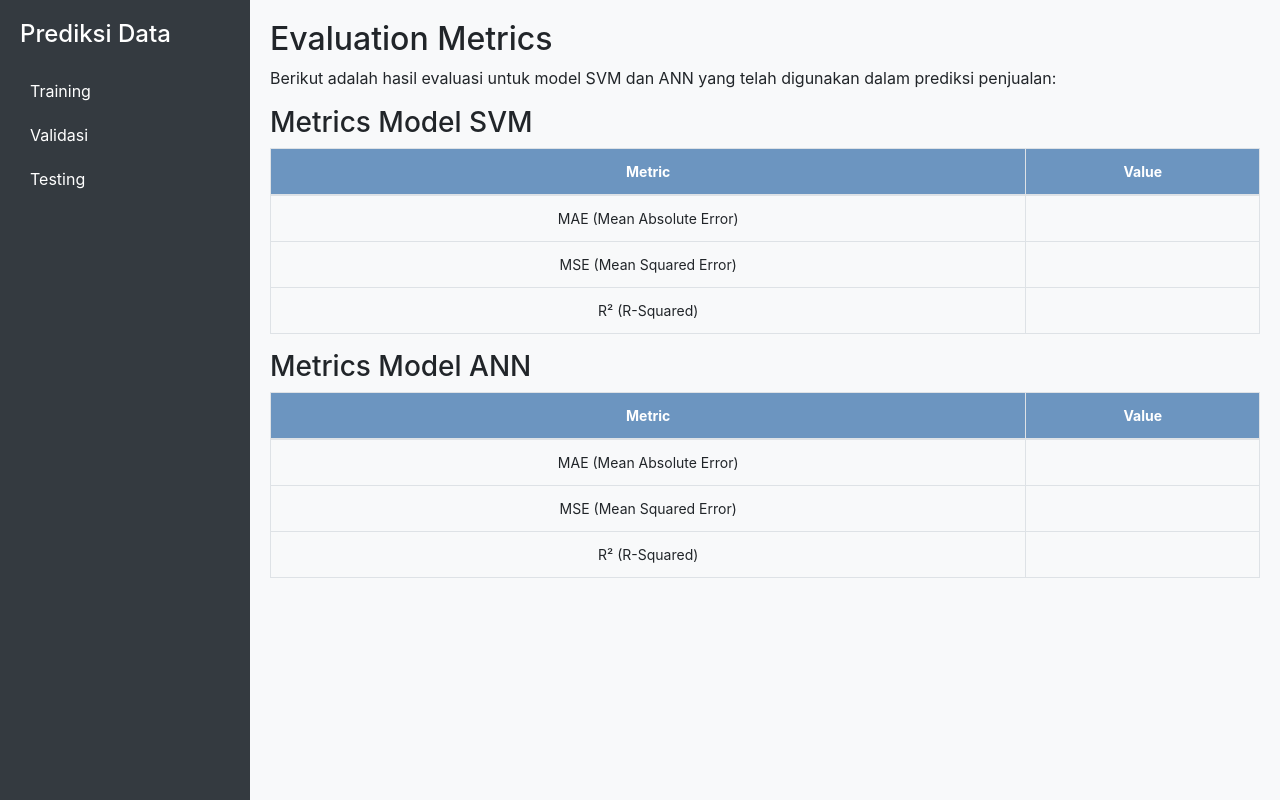
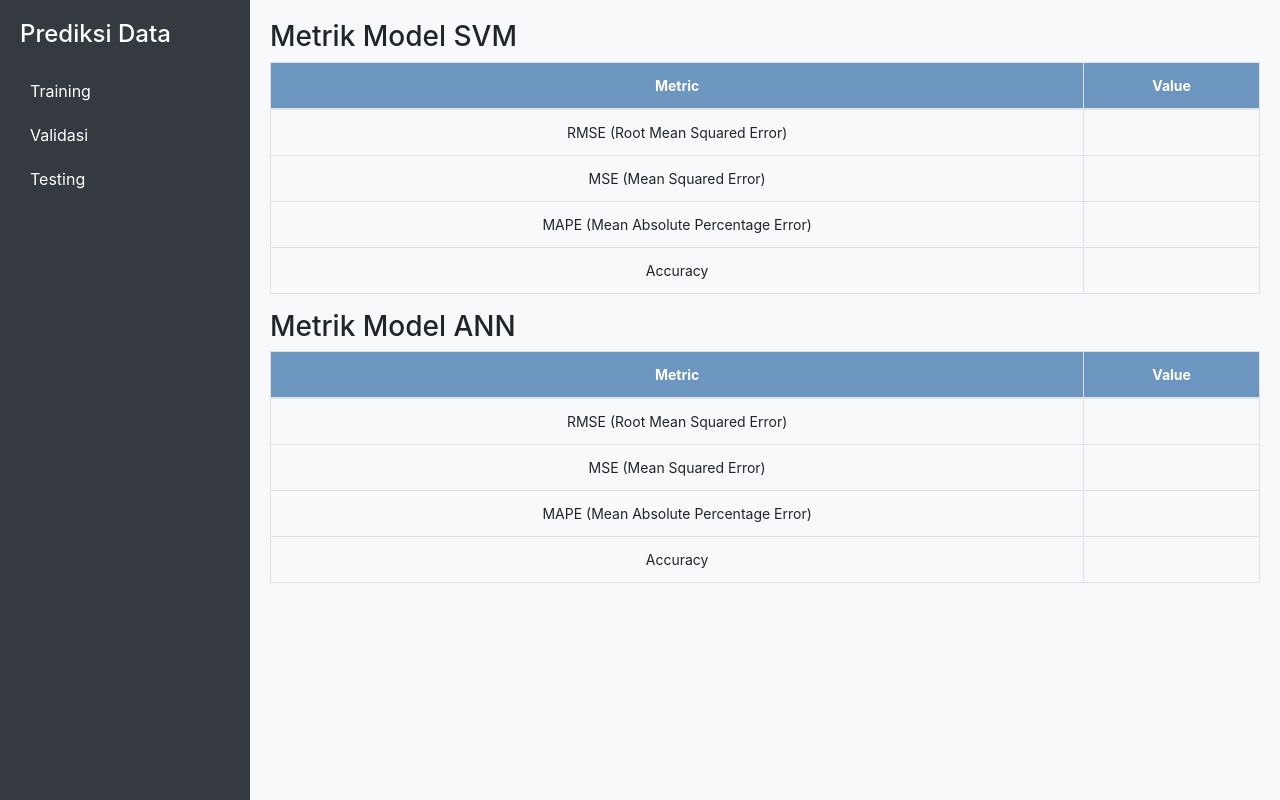
Before and after one commit to Azel-Fahrezi/prediksi, a Flask app: template templates/metrics.html in a window 1280 px wide. Run offline with Flask 3, Linux system fonts and the light colour scheme; the template is opened without the code that fills it, so the values that code supplies are empty; some libraries are stand-ins or nearby versions.

Commit message:
Menambahkan Akurasi pada Metrik Model

```diff
--- a/app.py
+++ b/app.py
@@ -41,9 +41,10 @@ def calculate_svm(dataframe, Jumlah_Stok, Musim_Periodik, Penjualan_Sebelumnya):
     # Evaluasi model
     y_pred = model.predict(X_scaled)
     metrics['SVM'] = {
-        'MAE': mean_absolute_error(y, y_pred),
+        'RMSE': np.sqrt(mean_squared_error(y, y_pred)),
         'MSE': mean_squared_error(y, y_pred),
-        'R2': r2_score(y, y_pred)
+        'MAPE': np.mean(np.abs((y - y_pred) / y)) * 100,
+        'Accuracy': np.mean(np.round(y_pred) == y)  # Jika hasilnya dalam kategori, gunakan pembulatan
     }
 
     return predictions, metrics
@@ -88,9 +89,10 @@ def calculate_ann(dataframe, Jumlah_Stok, Musim_Periodik, Penjualan_Sebelumnya):
     # Evaluasi model
     y_pred = model.predict(X_scaled)
     metrics['ANN'] = {
-        'MAE': mean_absolute_error(y, y_pred),
+        'RMSE': np.sqrt(mean_squared_error(y, y_pred)),
         'MSE': mean_squared_error(y, y_pred),
-        'R2': r2_score(y, y_pred)
+        'MAPE': np.mean(np.abs((y - y_pred) / y)) * 100,
+        'Accuracy': np.mean(np.round(y_pred) == y)  # Jika hasilnya dalam kategori, gunakan pembulatan
     }
 
     return predictions, metrics
--- a/templates/metrics.html
+++ b/templates/metrics.html
@@ -1,9 +1,6 @@
 {% extends 'base.html' %}
 {% block content %}
-    <h2>Evaluation Metrics</h2>
-    <p>Berikut adalah hasil evaluasi untuk model SVM dan ANN yang telah digunakan dalam prediksi penjualan:</p>
-
-    <h3>Metrics Model SVM</h3>
+<h3>Metrik Model SVM</h3>
 <table class="table table-bordered">
     <thead>
         <tr>
@@ -13,21 +10,25 @@
     </thead>
     <tbody>
         <tr>
-                <td>MAE (Mean Absolute Error)</td>
-                <td>{{ metrics_svm['SVM']['MAE'] }}</td>
+            <td>RMSE (Root Mean Squared Error)</td>
+            <td>{{ metrics_svm['SVM']['RMSE'] }}</td>
         </tr>
         <tr>
             <td>MSE (Mean Squared Error)</td>
             <td>{{ metrics_svm['SVM']['MSE'] }}</td>
         </tr>
         <tr>
-                <td>R² (R-Squared)</td>
-                <td>{{ metrics_svm['SVM']['R2'] }}</td>
+            <td>MAPE (Mean Absolute Percentage Error)</td>
+            <td>{{ metrics_svm['SVM']['MAPE'] }}</td>
+        </tr>
+        <tr>
+            <td>Accuracy</td>
+            <td>{{ metrics_svm['SVM']['Accuracy'] }}</td>
         </tr>
     </tbody>
 </table>
 
-    <h3>Metrics Model ANN</h3>
+<h3>Metrik Model ANN</h3>
 <table class="table table-bordered">
     <thead>
         <tr>
@@ -37,16 +38,20 @@
     </thead>
     <tbody>
         <tr>
-                <td>MAE (Mean Absolute Error)</td>
-                <td>{{ metrics_ann['ANN']['MAE'] }}</td>
+            <td>RMSE (Root Mean Squared Error)</td>
+            <td>{{ metrics_ann['ANN']['RMSE'] }}</td>
         </tr>
         <tr>
             <td>MSE (Mean Squared Error)</td>
             <td>{{ metrics_ann['ANN']['MSE'] }}</td>
         </tr>
         <tr>
-                <td>R² (R-Squared)</td>
-                <td>{{ metrics_ann['ANN']['R2'] }}</td>
+            <td>MAPE (Mean Absolute Percentage Error)</td>
+            <td>{{ metrics_ann['ANN']['MAPE'] }}</td>
+        </tr>
+        <tr>
+            <td>Accuracy</td>
+            <td>{{ metrics_ann['ANN']['Accuracy'] }}</td>
         </tr>
     </tbody>
 </table>
```
Lines whose indentation alone changed are shown as unchanged.
